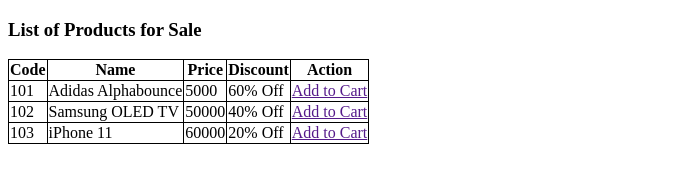
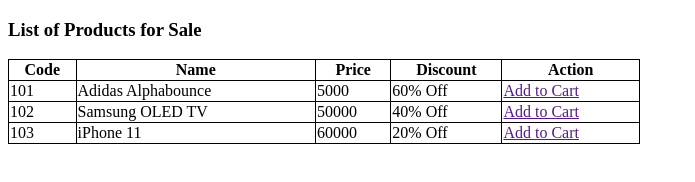
Before and after one commit to SyedaBokhari/MyWebApp, a plain HTML site: page sale.html in a window 1280 px wide. Shown: the whole page, without its empty margins (0-695 px from the left). Drawn offline with Linux system fonts and the light colour scheme.

Commit message:
update sale.html

```diff
--- a/sale.html
+++ b/sale.html
@@ -15,7 +15,7 @@
 </head>
 <body>
     <h3>List of Products for Sale</h3>
-<table style="width:100;">
+<table style="width:50%;">
       <tr>
          <th>Code</th>
          <th>Name</th>
```
